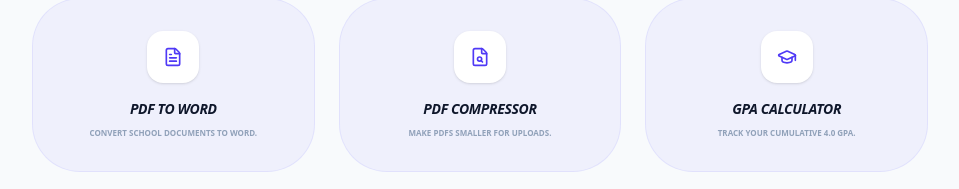
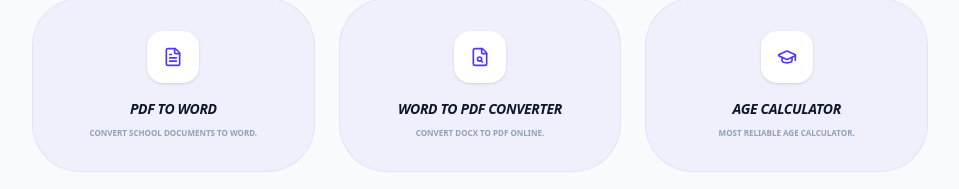
Before and after one commit to dhruvurgr88/ToolKing, a Next.js app: page /tools/final-grade-calculator in a window 1280 px wide. Shown: the part 2094-2283 px from the top of the page, without its empty margins (160-1119 px from the left). Built offline with nearby package versions, Linux system fonts and the light colour scheme.

Commit message:
internal linking fixed

```diff
--- a/app/tools/final-grade-calculator/page.tsx
+++ b/app/tools/final-grade-calculator/page.tsx
@@ -594,15 +594,15 @@ export default function UltimateGradeCalculator() {
             icon={<FileText size={20} />}
           />
           <InternalLinkCard
-            title="PDF Compressor"
-            href="/tools/pdf-compressor"
-            desc="Make PDFs smaller for uploads."
+            title="Word to PDF Converter"
+            href="/tools/word-to-pdf"
+            desc="convert DOCX to PDF online."
             icon={<FileSearch size={20} />}
           />
           <InternalLinkCard
-            title="GPA Calculator"
-            href="/tools/gpa-calculator"
-            desc="Track your cumulative 4.0 GPA."
+            title="Age Calculator"
+            href="/tools/age-calculator"
+            desc="most reliable age calculator."
             icon={<GraduationCap size={20} />}
           />
         </div>
```
